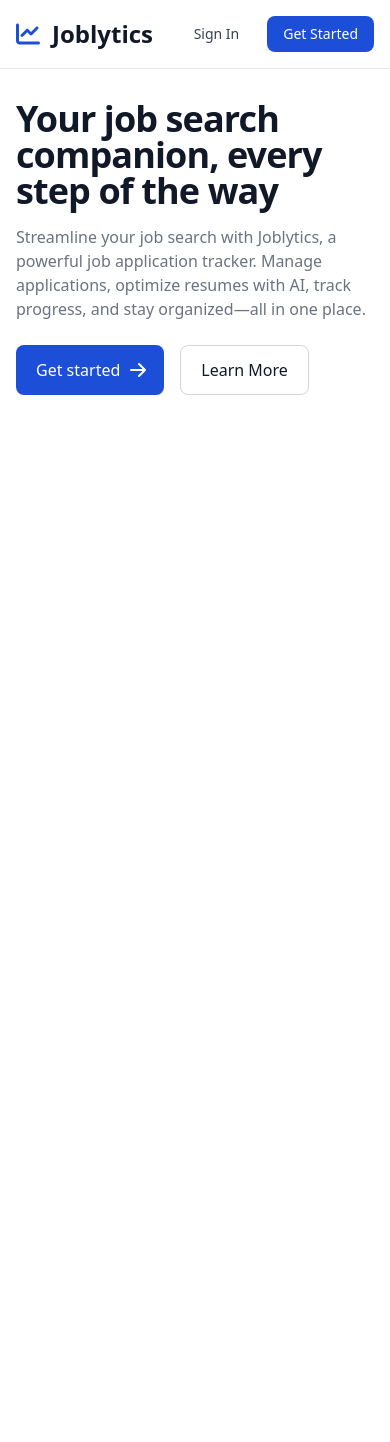
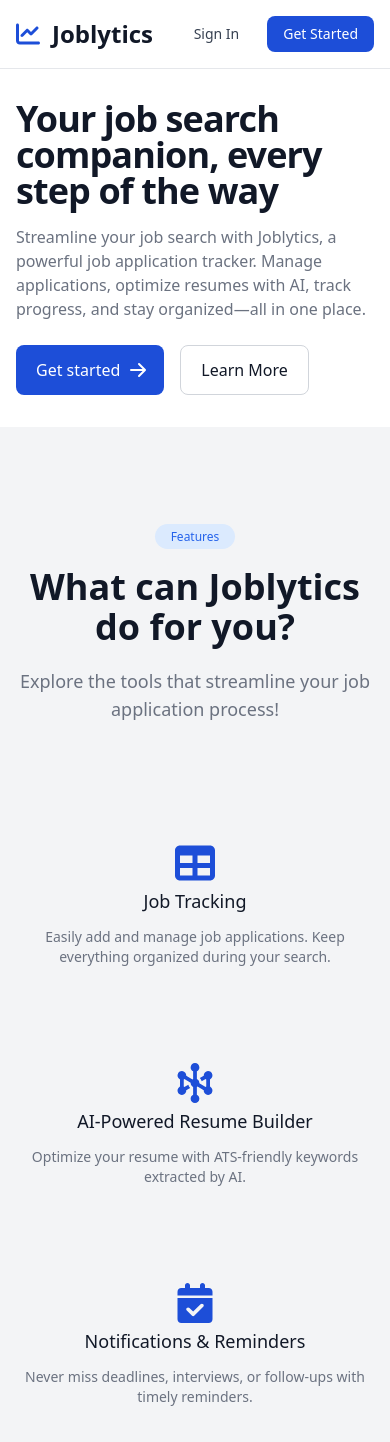
Before and after one commit to shamikaredkar/Joblytics, a React (Vite) app: page / in a window 390 px wide. Shown: the top 1442 px of the page. Before the commit the page ends 844 px from the top, so only its background shows below. Built offline with nearby package versions, Linux system fonts and the light colour scheme.

Commit message:
Added responsive features section with three key features

```diff
--- /dev/null
+++ b/src/components/FeatureSection/Features.jsx
@@ -0,0 +1,78 @@
+import React from "react";
+import { FontAwesomeIcon } from "@fortawesome/react-fontawesome";
+import {
+  faTable,
+  faHexagonNodes,
+  faCalendarCheck,
+} from "@fortawesome/free-solid-svg-icons";
+
+const Features = () => {
+  return (
+    <section className='py-24 bg-gray-100'>
+      {/* bg-gray-100 for light gray background */}
+      <div className='mx-auto max-w-7xl px-4 sm:px-6 lg:px-8'>
+        {/* Header */}
+        <div className='mb-14 text-center'>
+          <span className='py-1 px-4 bg-blue-100 rounded-full text-xs font-medium text-blue-600'>
+            Features
+          </span>
+          <h2 className='text-4xl font-bold text-gray-900 py-5'>
+            What can Joblytics do for you?
+          </h2>
+          <p className='text-lg font-normal text-gray-500 max-w-md md:max-w-2xl mx-auto'>
+            Explore the tools that streamline your job application process!
+          </p>
+        </div>
+
+        {/* Features */}
+        <div className='grid grid-cols-1 sm:grid-cols-2 lg:grid-cols-3 gap-y-8 gap-x-8'>
+          {/* Feature 1: Job Tracking */}
+          <div className='text-center group mt-16'>
+            <FontAwesomeIcon
+              icon={faTable}
+              className='text-blue-700 h-10 w-10'
+            />
+            <h4 className='text-lg font-medium text-gray-900 mb-3'>
+              Job Tracking
+            </h4>
+            <p className='text-sm font-normal text-gray-500'>
+              Easily add and manage job applications. Keep everything organized
+              during your search.
+            </p>
+          </div>
+
+          {/* Feature 2: AI-Powered Resume Builder */}
+          <div className='text-center group mt-16'>
+            <FontAwesomeIcon
+              icon={faHexagonNodes}
+              className='text-blue-700 h-10 w-10'
+            />
+            <h4 className='text-lg font-medium text-gray-900 mb-3'>
+              AI-Powered Resume Builder
+            </h4>
+            <p className='text-sm font-normal text-gray-500'>
+              Optimize your resume with ATS-friendly keywords extracted by AI.
+            </p>
+          </div>
+
+          {/* Feature 3: Notifications & Reminders */}
+          <div className='text-center group mt-16'>
+            <FontAwesomeIcon
+              icon={faCalendarCheck}
+              className='text-blue-700 h-10 w-10'
+            />
+            <h4 className='text-lg font-medium text-gray-900 mb-3'>
+              Notifications & Reminders
+            </h4>
+            <p className='text-sm font-normal text-gray-500'>
+              Never miss deadlines, interviews, or follow-ups with timely
+              reminders.
+            </p>
+          </div>
+        </div>
+      </div>
+    </section>
+  );
+};
+
+export default Features;
--- a/src/pages/LandingPage/LandingPage.jsx
+++ b/src/pages/LandingPage/LandingPage.jsx
@@ -1,12 +1,14 @@
 import React from "react";
 import Navbar from "../../components/Navbar/Navbar";
 import { Hero } from "../../components/HeroSection/Hero";
+import Features from "../../components/FeatureSection/Features";
 
 export const LandingPage = () => {
   return (
     <div>
       <Navbar />
       <Hero />
+      <Features />
     </div>
   );
 };
```
